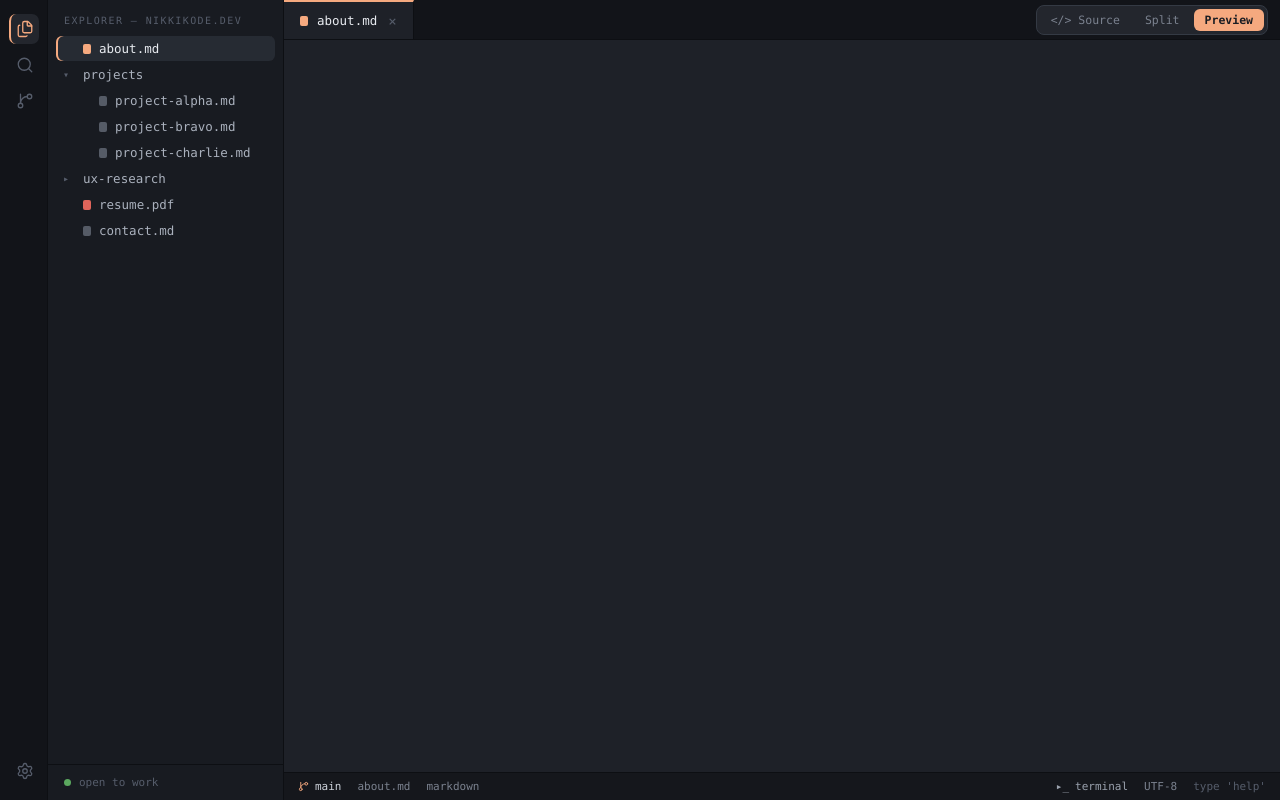
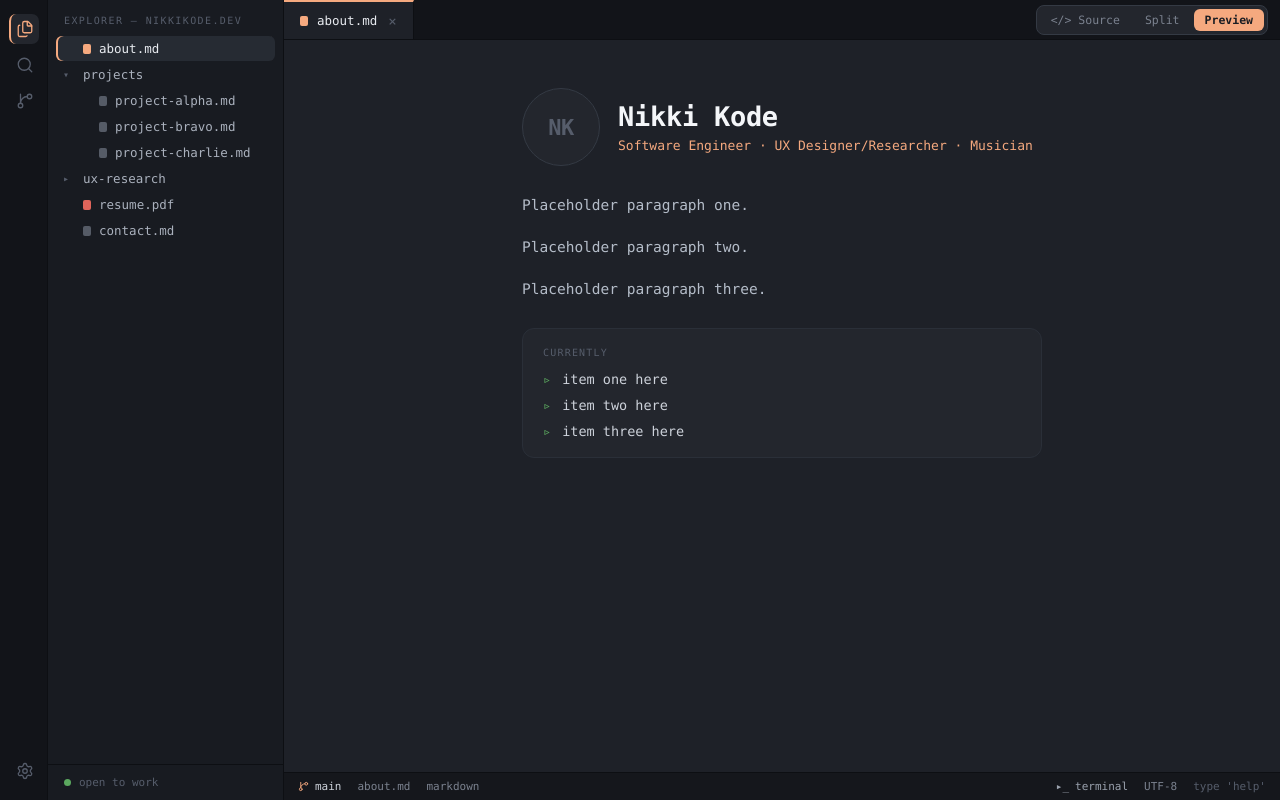
Before and after one commit to nikki-kode/Portfolio, a Next.js app in the folder portfolio-site/: page / in a window 1280 px wide. Built offline with nearby package versions, Linux system fonts and the light colour scheme.

Commit message:
Placeholder about page
Added placeholder about page

```diff
--- a/portfolio-site/src/components/IDEShell/IDEShell.tsx
+++ b/portfolio-site/src/components/IDEShell/IDEShell.tsx
@@ -4,6 +4,7 @@ import { useIDEState } from "@/hooks/useIDEState";
 import ActivityBar from "@/components/ActivityBar/ActivityBar";
 import FileTree from "@/components/FileTree/FileTree";
 import TabBar from "@/components/TabBar/TabBar";
+import ContentArea from "@/components/views/ContentArea";
 import Terminal from "@/components/Terminal/Terminal";
 import StatusBar from "@/components/StatusBar/StatusBar";
 import styles from "./IDEShell.module.css";
@@ -30,7 +31,12 @@ export default function IDEShell() {
           onTabClose={ide.closeTab}
         />
         <div className={styles.body}>
-          {/* content — coming next */}
+          <ContentArea
+            activeKey={ide.state.activeKey}
+            view={ide.state.view}
+            activeSection={ide.state.activeSection}
+            setSection={ide.setSection}
+          />
         </div>
         {ide.state.termOpen && (
           <Terminal
--- /dev/null
+++ b/portfolio-site/src/components/views/AboutView.module.css
@@ -0,0 +1,100 @@
+.scroll {
+  flex: 1;
+  overflow-y: auto;
+  background: var(--editor-bg);
+}
+
+.inner {
+  max-width: 600px;
+  margin: 0 auto;
+  padding: 48px 40px 90px;
+}
+
+.header {
+  display: flex;
+  align-items: center;
+  gap: 18px;
+  margin-bottom: 26px;
+}
+
+.avatar {
+  width: 78px;
+  height: 78px;
+  border-radius: 50%;
+  flex: none;
+  background: var(--card-bg);
+  border: 1px solid var(--border-subtle);
+  overflow: hidden;
+  display: flex;
+  align-items: center;
+  justify-content: center;
+  color: var(--text-dimmest);
+  font-size: 22px;
+  font-weight: 700;
+  letter-spacing: -0.02em;
+}
+
+.avatar img {
+  width: 100%;
+  height: 100%;
+  object-fit: cover;
+}
+
+.nameBlock {
+  display: flex;
+  flex-direction: column;
+  gap: 6px;
+}
+
+.name {
+  margin: 0;
+  color: var(--text-heading);
+  font-size: 27px;
+  font-weight: 700;
+  letter-spacing: -0.01em;
+}
+
+.role {
+  color: var(--accent);
+  font-size: 13px;
+}
+
+.para {
+  color: var(--text-body);
+  font-size: 14.5px;
+  line-height: 1.8;
+  margin: 0 0 16px;
+}
+
+.currently {
+  margin-top: 26px;
+  border: 1px solid var(--border-card);
+  border-radius: 12px;
+  background: var(--card-bg);
+  padding: 18px 20px;
+}
+
+.currentlyLabel {
+  font-size: 10px;
+  letter-spacing: 0.12em;
+  color: var(--text-dimmest);
+  margin-bottom: 13px;
+}
+
+.nowRow {
+  display: flex;
+  gap: 11px;
+  align-items: baseline;
+  margin-bottom: 10px;
+  font-size: 13.5px;
+  color: var(--text-meta);
+}
+
+.nowRow:last-child {
+  margin-bottom: 0;
+}
+
+.bullet {
+  color: var(--green);
+  flex: none;
+}
--- /dev/null
+++ b/portfolio-site/src/components/views/AboutView.tsx
@@ -0,0 +1,34 @@
+import type { AboutDoc } from "@/data/docs";
+import styles from "./AboutView.module.css";
+
+type Props = { doc: AboutDoc };
+
+export default function AboutView({ doc }: Props) {
+  return (
+    <div className={styles.scroll}>
+      <div className={styles.inner}>
+        <div className={styles.header}>
+          <div className={styles.avatar}>NK</div>
+          <div className={styles.nameBlock}>
+            <h1 className={styles.name}>Nikki Kode</h1>
+            <span className={styles.role}>Software Engineer · UX Designer/Researcher · Musician</span>
+          </div>
+        </div>
+
+        {doc.paras.map((p, i) => (
+          <p key={i} className={styles.para}>{p}</p>
+        ))}
+
+        <div className={styles.currently}>
+          <div className={styles.currentlyLabel}>CURRENTLY</div>
+          {doc.now.map((item, i) => (
+            <div key={i} className={styles.nowRow}>
+              <span className={styles.bullet}>▹</span>
+              {item}
+            </div>
+          ))}
+        </div>
+      </div>
+    </div>
+  );
+}
--- /dev/null
+++ b/portfolio-site/src/components/views/ContentArea.module.css
@@ -0,0 +1,48 @@
+.area {
+  flex: 1;
+  display: flex;
+  min-height: 0;
+  min-width: 0;
+}
+
+/* Source pane */
+.sourcePaneHalf {
+  width: 50%;
+  overflow-y: auto;
+  background: var(--source-bg);
+  border-right: 1px solid var(--border-dark);
+  min-width: 0;
+}
+
+.sourcePaneFull {
+  flex: 1;
+  overflow-y: auto;
+  background: var(--source-bg);
+  min-width: 0;
+}
+
+.sourceInner {
+  padding: 22px 26px;
+  max-width: 760px;
+}
+
+.sourceLine {
+  font-size: 13px;
+  line-height: 1.5;
+  white-space: pre-wrap;
+}
+
+/* Preview pane */
+.previewPaneHalf {
+  width: 50%;
+  display: flex;
+  min-width: 0;
+  background: var(--editor-bg);
+}
+
+.previewPaneFull {
+  flex: 1;
+  display: flex;
+  min-width: 0;
+  background: var(--editor-bg);
+}
--- /dev/null
+++ b/portfolio-site/src/components/views/ContentArea.tsx
@@ -0,0 +1,99 @@
+import { getDoc } from "@/data/docs";
+import type { View } from "@/hooks/useIDEState";
+import AboutView from "./AboutView";
+import styles from "./ContentArea.module.css";
+
+type Props = {
+  activeKey: string;
+  view: View;
+  activeSection: string;
+  setSection: (id: string) => void;
+};
+
+function buildSourceLines(doc: ReturnType<typeof getDoc>) {
+  type Line = { text: string; color: string };
+  const lines: Line[] = [];
+  const c = {
+    dim: "#565d6b", fm: "#9aa1ad", head: "#f5a97f",
+    quote: "#5ba85f", text: "#aab1bd",
+  };
+  const add = (text: string, color: string) => lines.push({ text: text || " ", color });
+
+  if (doc.type === "project") {
+    add("---", c.dim);
+    add(`title:    ${doc.title}`, c.fm);
+    add(`role:     ${doc.role}`, c.fm);
+    add(`timeline: ${doc.timeline}`, c.fm);
+    add(`tools:    ${doc.tools}`, c.fm);
+    add("---", c.dim);
+    add("", c.text);
+    add(`# ${doc.title}`, c.head);
+    add(`> ${doc.tagline}`, c.quote);
+    add("", c.text);
+    ([
+      ["Overview", doc.overview],
+      ["The problem", doc.problem],
+      ["Research", doc.research],
+      ["Design & build", doc.design],
+    ] as [string, string[]][]).forEach(([heading, paras]) => {
+      add(`## ${heading}`, c.head);
+      paras.forEach((p) => add(p, c.text));
+      if (heading === "Research") add(`> "${doc.quote.text}"  — ${doc.quote.who}`, c.quote);
+      add("", c.text);
+    });
+    add("## Outcome", c.head);
+    doc.outcome.forEach((o) => add(`- ${o.stat} — ${o.label}`, c.text));
+  } else if (doc.type === "about") {
+    add("# About", c.head);
+    add("", c.text);
+    doc.paras.forEach((p) => { add(p, c.text); add("", c.text); });
+  } else if (doc.type === "contact") {
+    add("# Contact", c.head);
+    add("", c.text);
+    doc.rows.forEach((r) => add(`${r.label}: ${r.value}`, c.fm));
+  } else {
+    add("# Draft", c.head);
+    add("", c.text);
+    add("coming in the next pass…", c.dim);
+  }
+  return lines;
+}
+
+export default function ContentArea({ activeKey, view, activeSection, setSection }: Props) {
+  const doc = getDoc(activeKey);
+  const showSource = view === "code" || view === "split";
+  const showPreview = view === "preview" || view === "split";
+
+  const sourceLines = showSource ? buildSourceLines(doc) : [];
+
+  const sourcePaneClass = view === "split" ? styles.sourcePaneHalf : styles.sourcePaneFull;
+  const previewPaneClass = view === "split" ? styles.previewPaneHalf : styles.previewPaneFull;
+
+  return (
+    <div className={styles.area}>
+      {showSource && (
+        <div className={sourcePaneClass}>
+          <div className={styles.sourceInner}>
+            {sourceLines.map((ln, i) => (
+              <div key={i} className={styles.sourceLine} style={{ color: ln.color }}>
+                {ln.text}
+              </div>
+            ))}
+          </div>
+        </div>
+      )}
+
+      {showPreview && (
+        <div className={previewPaneClass}>
+          {doc.type === "about" && <AboutView doc={doc} />}
+          {doc.type !== "about" && (
+            <div style={{ padding: "40px", color: "var(--text-dimmest)", fontSize: "13px" }}>
+              {/* project / contact / stub views — coming next */}
+              {activeKey}
+            </div>
+          )}
+        </div>
+      )}
+    </div>
+  );
+}
--- a/portfolio-site/src/data/docs.ts
+++ b/portfolio-site/src/data/docs.ts
@@ -152,14 +152,14 @@ export const docs: Record<string, Doc> = {
   "about.md": {
     type: "about",
     paras: [
-      "I'm a generalist happiest in the seam between engineering and design — close enough to the code to build it, close enough to the research to know it's the right thing to build.",
-      "I've shipped design systems, internal tools, and research-led product work. I care about accessibility, fast feedback loops, and writing things down so the next person moves quicker.",
-      "I move comfortably between a terminal, a Figma file, and a room full of users — and I like roles that refuse to put those in separate buildings.",
+      "Placeholder paragraph one.",
+      "Placeholder paragraph two.",
+      "Placeholder paragraph three.",
     ],
     now: [
-      "open to: SWE · UX Design · UX Research roles",
-      "building: this site (you're looking at it)",
-      "lately: reading about design tokens and tiny CLIs",
+      "item one here",
+      "item two here",
+      "item three here",
     ],
   },
 
--- a/portfolio-site/src/hooks/useIDEState.ts
+++ b/portfolio-site/src/hooks/useIDEState.ts
@@ -169,7 +169,7 @@ function buildCommandOutput(cmd: string): { lines: TermLine[]; navTo: string | n
       push("open any with: open <name>", "#565d6b");
       break;
     case "whoami":
-      push("Nikki Kode — software engineer · ux designer · ux researcher", "#cdd2da");
+      push("Nikki Kode — Software Engineer · UX Designer/Researcher · Musician", "#cdd2da");
       break;
     case "about":
     case "contact":
```
Also changed, not shown: 1 other file (tests, documents, lock files or other folders).
